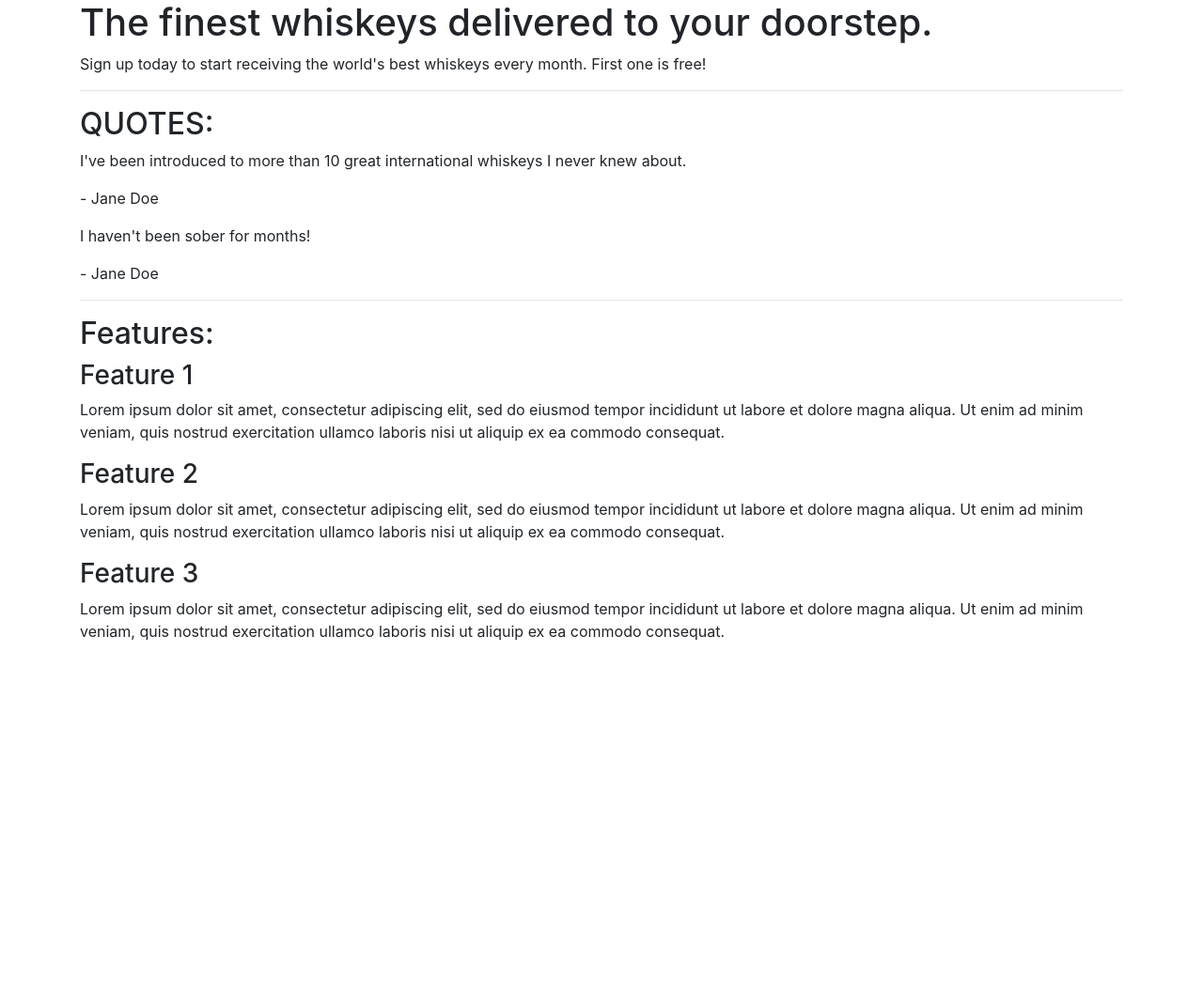
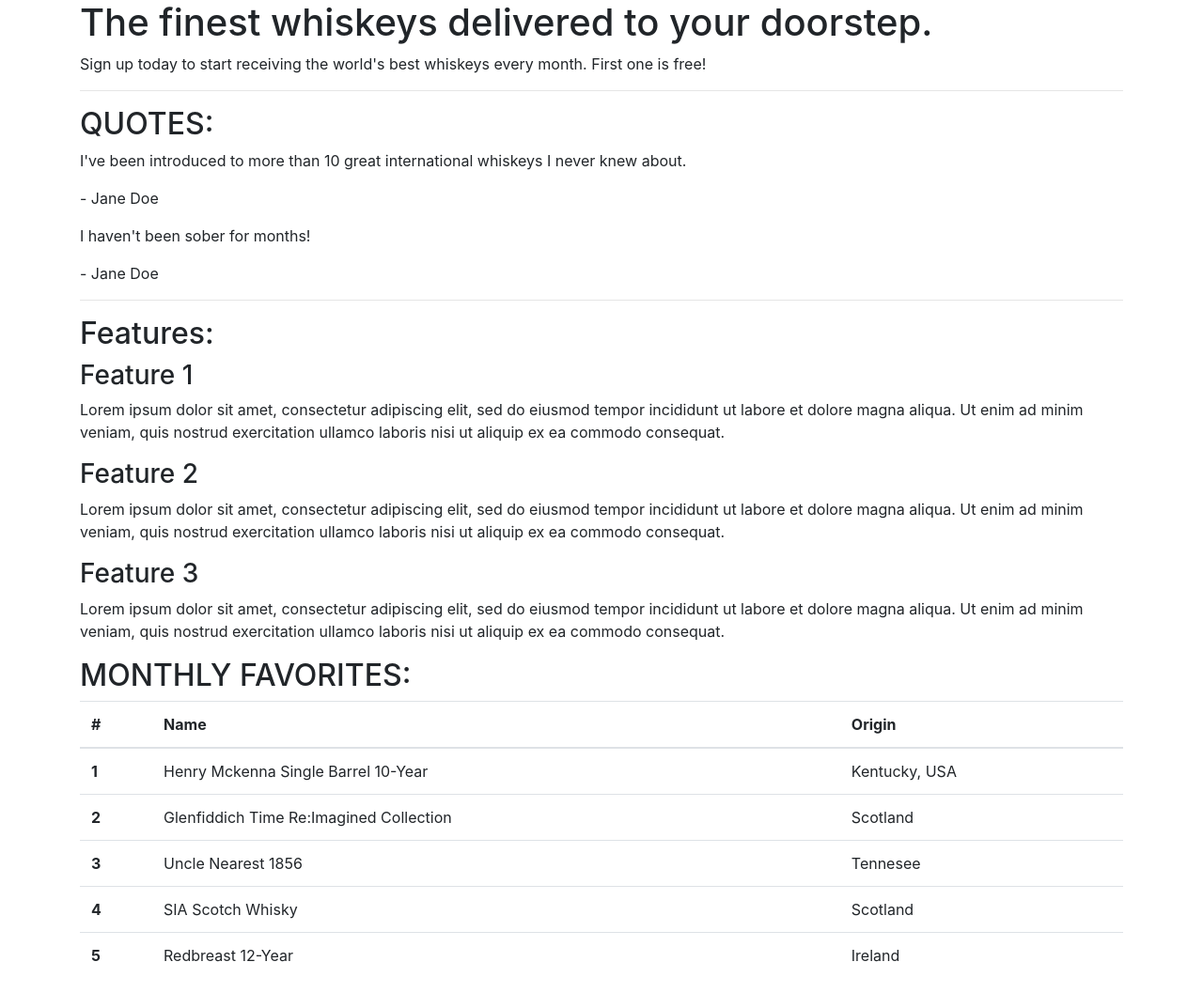
Before and after one commit to boblogdev/whiskeydrop, a plain HTML site: page index.html in a window 1280 px wide. Shown: the whole page at 94% size. Before the commit the page ends 800 px from the top, so only its background shows below. Drawn offline with nearby package versions, Linux system fonts and the light colour scheme.

Commit message:
update: add top 5 whiskeys including location

```diff
--- a/index.html
+++ b/index.html
@@ -50,6 +50,48 @@
             </div>
         </section>
         <!-- /.features -->
+
+        <!-- Monthly favorites -->
+        <section class="monthlyfavorites">
+            <h2 class="text-uppercase">Monthly Favorites:</h2>
+            <table class="table">
+                <thead>
+                  <tr>
+                    <th scope="col">#</th>
+                    <th scope="col">Name</th>
+                    <th scope="col">Origin</th>
+                  </tr>
+                </thead>
+                <tbody>
+                  <tr>
+                    <th scope="row">1</th>
+                    <td>Henry Mckenna Single Barrel 10-Year</td>
+                    <td>Kentucky, USA</td>
+                  </tr>
+                  <tr>
+                    <th scope="row">2</th>
+                    <td>Glenfiddich Time Re:Imagined Collection</td>
+                    <td>Scotland</td>
+                  </tr>
+                  <tr>
+                    <th scope="row">3</th>
+                    <td>Uncle Nearest 1856</td>
+                    <td>Tennesee</td>
+                  </tr>
+                  <tr>
+                    <th scope="row">4</th>
+                    <td>SIA Scotch Whisky</td>
+                    <td>Scotland</td>
+                  </tr>
+                  <tr>
+                    <th scope="row">5</th>
+                    <td>Redbreast 12-Year</td>
+                    <td>Ireland</td>
+                  </tr>
+                </tbody>
+              </table>
+        </section>
+        <!-- /.monthlyfavorites -->
     </article>
 </body>
 
```
